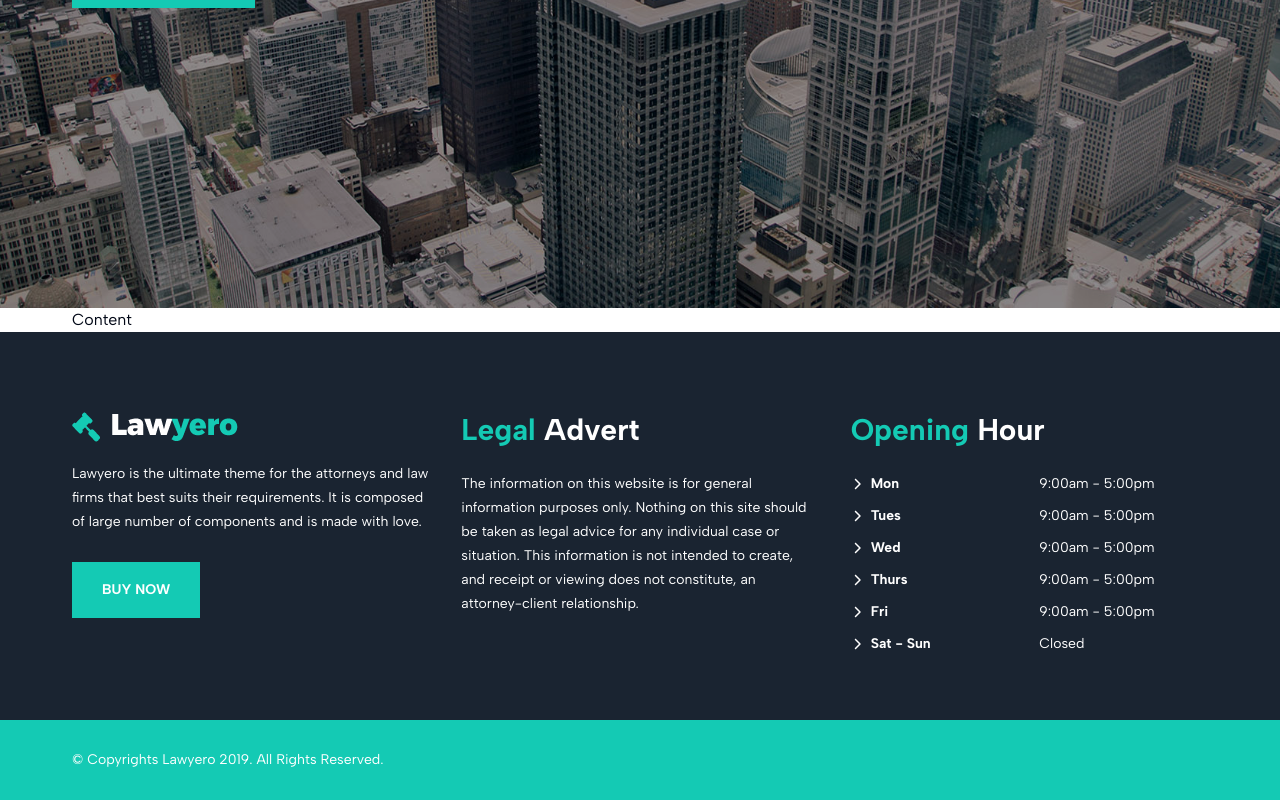
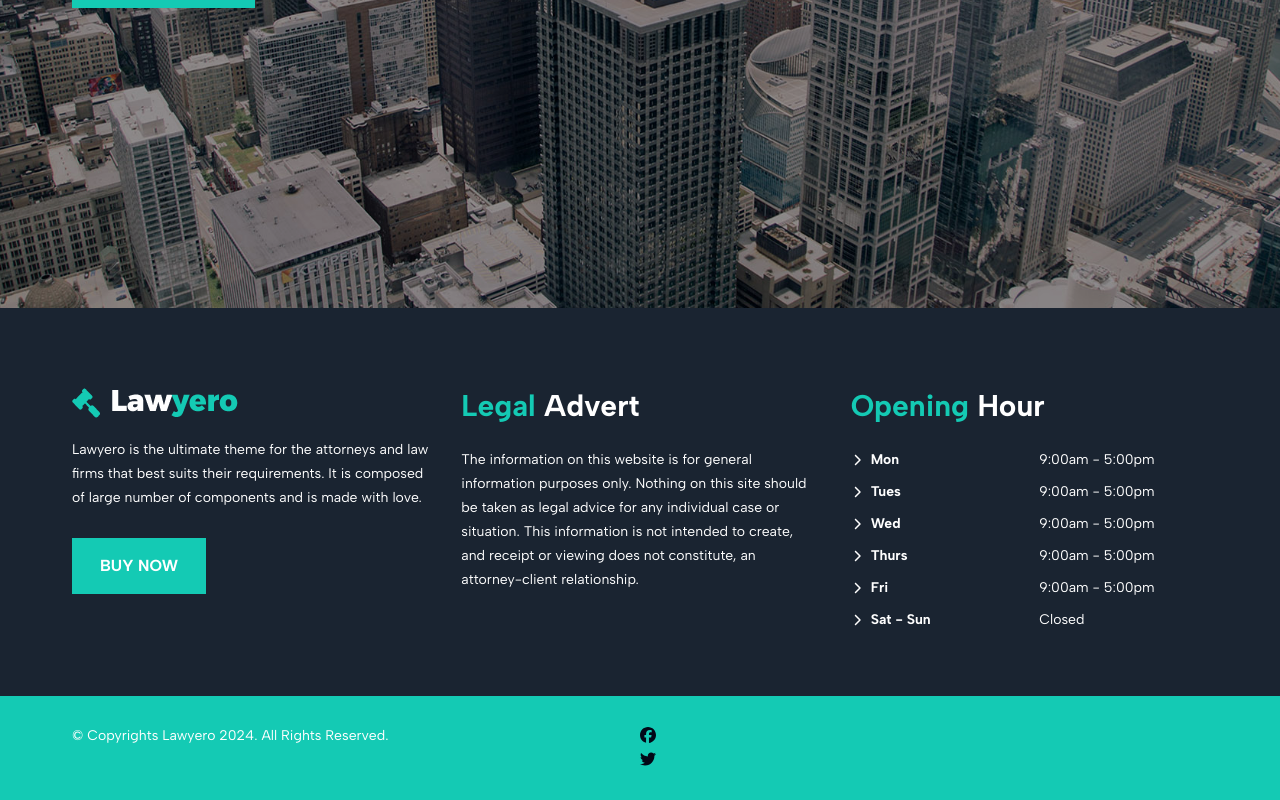
Before and after one commit to kod-man/law, a Next.js app: page / in a window 1280 px wide. Shown: the part 638-1438 px from the top of the page. Built offline with nearby package versions, Linux system fonts and the light colour scheme.

Commit message:
Footer Social Icons

```diff
--- a/app/(root)/(home)/page.tsx
+++ b/app/(root)/(home)/page.tsx
@@ -5,11 +5,6 @@ const Home = () => {
   return (
     <>
       <Banner />
-      <div className="container">
-        <div className="flex">
-          <div className="basis-full">Content</div>
-        </div>
-      </div>
     </>
   );
 };
--- a/app/globals.css
+++ b/app/globals.css
@@ -76,6 +76,6 @@
     @apply text-foreground font-albert;
   }
   .primary-button {
-    @apply inline-block py-4 px-7 font-bold uppercase bg-primary-main transition-all hover:pr-10 text-white;
+    @apply inline-block py-4 px-7 font-bold uppercase bg-primary-main transition-all hover:pr-11 text-white relative;
   }
 }
--- a/app/layout.tsx
+++ b/app/layout.tsx
@@ -4,13 +4,13 @@ import "./globals.css";
 import Header from "@/components/shared/header";
 import Footer from "@/components/shared/footer";
 import { library } from "@fortawesome/fontawesome-svg-core";
-import { fab } from "@fortawesome/free-brands-svg-icons";
+import { faFacebook, faTwitter } from "@fortawesome/free-brands-svg-icons";
 import {
   faChevronDown,
   faChevronRight,
 } from "@fortawesome/free-solid-svg-icons";
 
-library.add(fab, faChevronDown, faChevronRight);
+library.add(faFacebook, faChevronDown, faChevronRight, faTwitter);
 
 const albertSans = Albert_Sans({
   subsets: ["latin"],
--- /dev/null
+++ b/components/global/button.tsx
@@ -0,0 +1,16 @@
+import { FontAwesomeIcon } from "@fortawesome/react-fontawesome";
+import Link from "next/link";
+
+const ButtonCustom = ({ text, href }: any) => {
+  return (
+    <Link className="group primary-button" href={href}>
+      {text}
+      <FontAwesomeIcon
+        icon="chevron-right"
+        className="w-3 absolute top-1/2 opacity-0 right-1/3 -translate-y-1/2 group-hover:right-5 group-hover:opacity-100 h-[15px]"
+      />
+    </Link>
+  );
+};
+
+export default ButtonCustom;
--- a/components/home/banner.tsx
+++ b/components/home/banner.tsx
@@ -1,7 +1,7 @@
 import Image from "next/image";
 import { Carousel, CarouselContent, CarouselItem } from "../ui/carousel";
-import Link from "next/link";
 import { bannerItems } from "@/constants/homeBanner";
+import ButtonCustom from "../global/button";
 
 const Banner = () => {
   return (
@@ -24,9 +24,7 @@ const Banner = () => {
                   <h2 className="font-bold text-6xl uppercase w-2/3 mb-5 max-w-full leading-tight">
                     {item.content}
                   </h2>
-                  <Link className="primary-button" href={item.linkHref}>
-                    {item.linkText}
-                  </Link>
+                  <ButtonCustom href={item.linkHref} text={item.linkText} />
                 </div>
               </div>
             </div>
--- a/components/shared/footer.tsx
+++ b/components/shared/footer.tsx
@@ -2,6 +2,7 @@ import Image from "next/image";
 import Link from "next/link";
 import logo from "@/public/assets/logo.png";
 import { FontAwesomeIcon } from "@fortawesome/react-fontawesome";
+import ButtonCustom from "../global/button";
 
 const Footer = () => {
   return (
@@ -21,16 +22,7 @@ const Footer = () => {
                     large number of components and is made with love.
                   </p>
                 </div>
-                <Link
-                  className="group bg-primary-main text-sm font-bold uppercase text-white hover:text-[#14cab4] py-4 px-7 inline-block hover:pr-11 border-2 border-[#14cab4] hover:bg-transparent relative transition-padding duration-300 ease-in-out hover:pr-11"
-                  href="#"
-                >
-                  Buy Now
-                  <FontAwesomeIcon
-                    icon="chevron-right"
-                    className="w-3 absolute top-1/2 opacity-0 right-1/3 -translate-y-1/2 group-hover:right-5 group-hover:opacity-100 h-[15px]"
-                  />
-                </Link>
+                <ButtonCustom href="#" text="Buy Now" />
               </div>
             </div>
             <div className="basis-1/3">
@@ -107,12 +99,27 @@ const Footer = () => {
       </div>
       <div className="bg-primary-main py-7">
         <div className="container">
-          <div className="w-1/2">
+          <div className="flex">
+            <div className="basis-1/2">
               <p className="text-white text-sm leading-6">
-              © Copyrights Lawyero 2019. All Rights Reserved.
+                &copy; Copyrights Lawyero 2024. All Rights Reserved.
               </p>
             </div>
-          <div className="w-1/2"></div>
+            <div className="basis-1/2">
+              <ul>
+                <li>
+                  <Link href="#">
+                    <FontAwesomeIcon icon={["fab", "facebook"]} />
+                  </Link>
+                </li>
+                <li>
+                  <Link href="#">
+                    <FontAwesomeIcon icon={["fab", "twitter"]} />
+                  </Link>
+                </li>
+              </ul>
+            </div>
+          </div>
         </div>
       </div>
     </>
--- a/components/shared/header.tsx
+++ b/components/shared/header.tsx
@@ -23,8 +23,7 @@ const Header = () => {
         <div className="container">
           <div className="flex justify-between items-center">
             <div className="py-5">
-              <Link
-                href="http://bsmthemes.com/demo/lawyero">
+              <Link href="http://bsmthemes.com/demo/lawyero">
                 <Image src={logo} alt="Logo" width={166} height={30} />
               </Link>
             </div>
@@ -46,7 +45,8 @@ const Header = () => {
                       href="#"
                       className="py-7 block relative after:transition-transform duration-300 ease-in-out after:content-[''] after:absolute after:bottom-0 after:left-0 after:h-[3px] after:w-full after:scale-x-0 after:bg-primary-main group-hover:after:scale-x-100"
                     >
-                      Home <FontAwesomeIcon icon="chevron-down" />
+                      Home{" "}
+                      <FontAwesomeIcon icon="chevron-down" className="hidden" />
                     </Link>
                     <ul
                       className="2xl:absolute bg-background min-w-52 top-full rounded-b-lg divide-y divide-[#29374a] opacity-0 scale-y-0 origin-top-left group-hover:opacity-100 group-hover:scale-y-100 transition ease-menu delay-100 duration-500  z-10"
```
Lines whose indentation alone changed are shown as unchanged.
